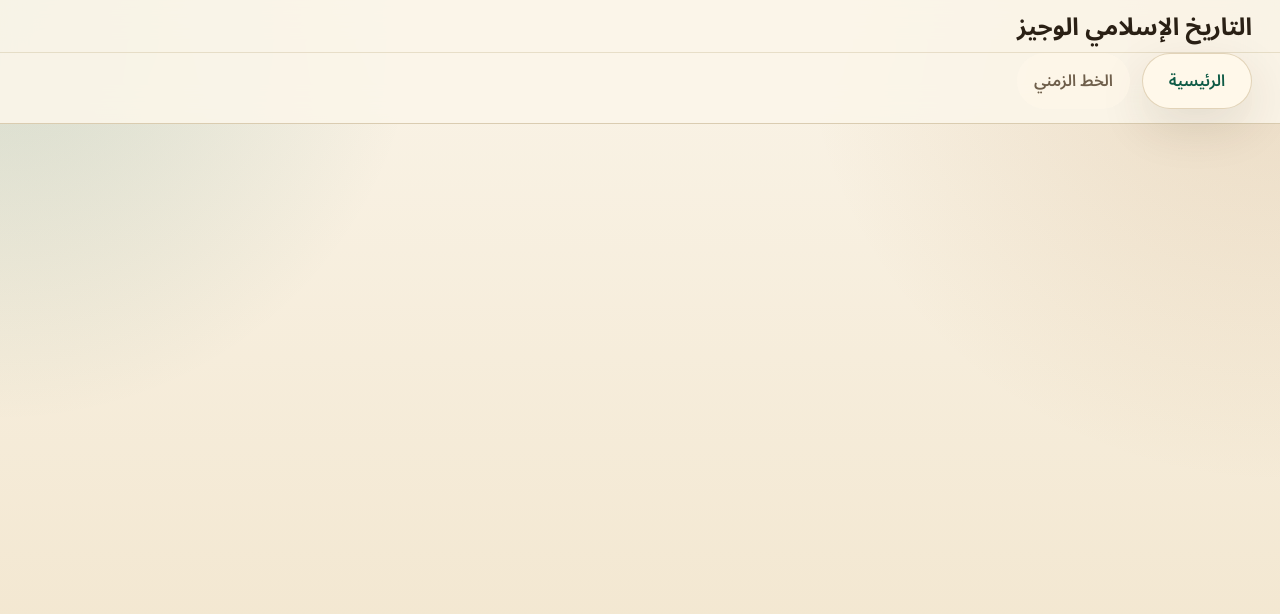
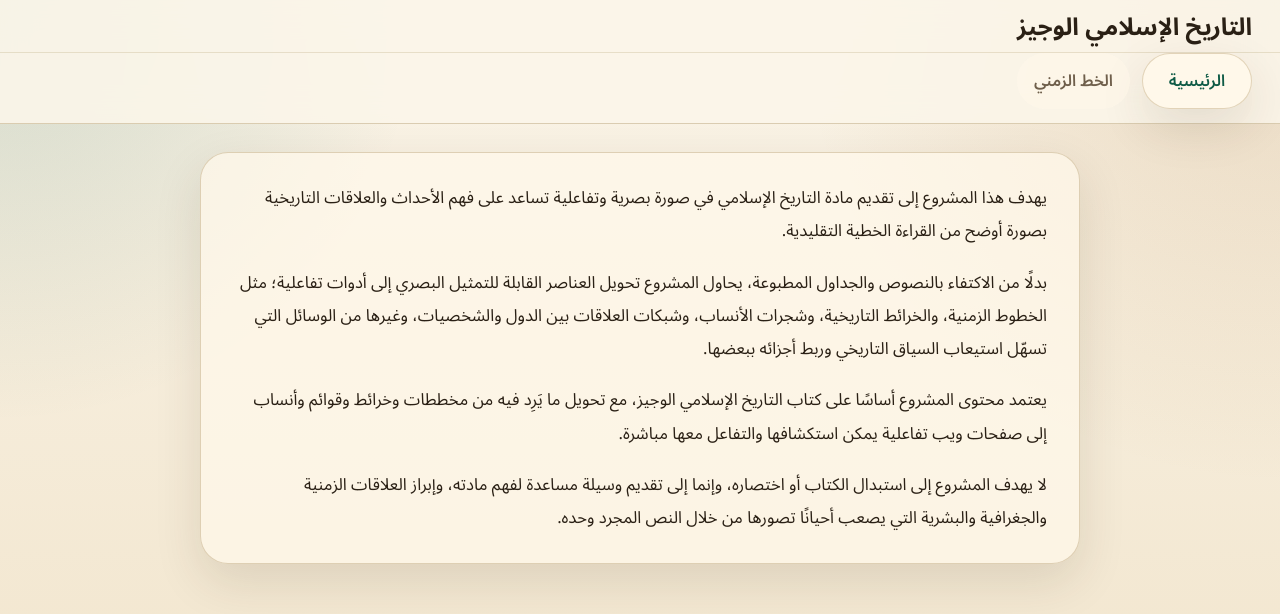
Before and after one commit to mohmoussad/interactive-wajiz, a React (Vite) app: page / in a window 1280 px wide. Shown: the top 614 px of the page. Built offline with nearby package versions, Linux system fonts and the light colour scheme.

Commit message:
init homepage content

```diff
--- a/src/index.css
+++ b/src/index.css
@@ -125,6 +125,28 @@ select {
 
 .home-page {
   padding: 28px;
+  overflow: auto;
+  display: block;
+}
+
+.home-page__content {
+  max-width: 880px;
+  padding: 28px 32px;
+  border: 1px solid rgba(209, 192, 160, 0.72);
+  border-radius: 28px;
+  background: rgba(255, 248, 234, 0.72);
+  box-shadow: var(--shadow);
+  line-height: 2;
+  font-size: 1.04rem;
+  margin: 0 auto;
+}
+
+.home-page__content p {
+  margin: 0;
+}
+
+.home-page__content p + p {
+  margin-top: 18px;
 }
 
 .toolbox {
--- a/src/pages/HomePage.tsx
+++ b/src/pages/HomePage.tsx
@@ -1,3 +1,31 @@
 export function HomePage() {
-  return <main className="home-page" />;
+  return (
+    <main className="home-page">
+      <section className="home-page__content">
+        <p>
+          يهدف هذا المشروع إلى تقديم مادة التاريخ الإسلامي في صورة بصرية وتفاعلية تساعد
+          على فهم الأحداث والعلاقات التاريخية بصورة أوضح من القراءة الخطية التقليدية.
+        </p>
+
+        <p>
+          بدلًا من الاكتفاء بالنصوص والجداول المطبوعة، يحاول المشروع تحويل العناصر
+          القابلة للتمثيل البصري إلى أدوات تفاعلية؛ مثل الخطوط الزمنية، والخرائط
+          التاريخية، وشجرات الأنساب، وشبكات العلاقات بين الدول والشخصيات، وغيرها من
+          الوسائل التي تسهّل استيعاب السياق التاريخي وربط أجزائه ببعضها.
+        </p>
+
+        <p>
+          يعتمد محتوى المشروع أساسًا على كتاب التاريخ الإسلامي الوجيز، مع تحويل ما يَرِد
+          فيه من مخططات وخرائط وقوائم وأنساب إلى صفحات ويب تفاعلية يمكن استكشافها
+          والتفاعل معها مباشرة.
+        </p>
+
+        <p>
+          لا يهدف المشروع إلى استبدال الكتاب أو اختصاره، وإنما إلى تقديم وسيلة مساعدة
+          لفهم مادته، وإبراز العلاقات الزمنية والجغرافية والبشرية التي يصعب أحيانًا
+          تصورها من خلال النص المجرد وحده.
+        </p>
+      </section>
+    </main>
+  );
 }
```
